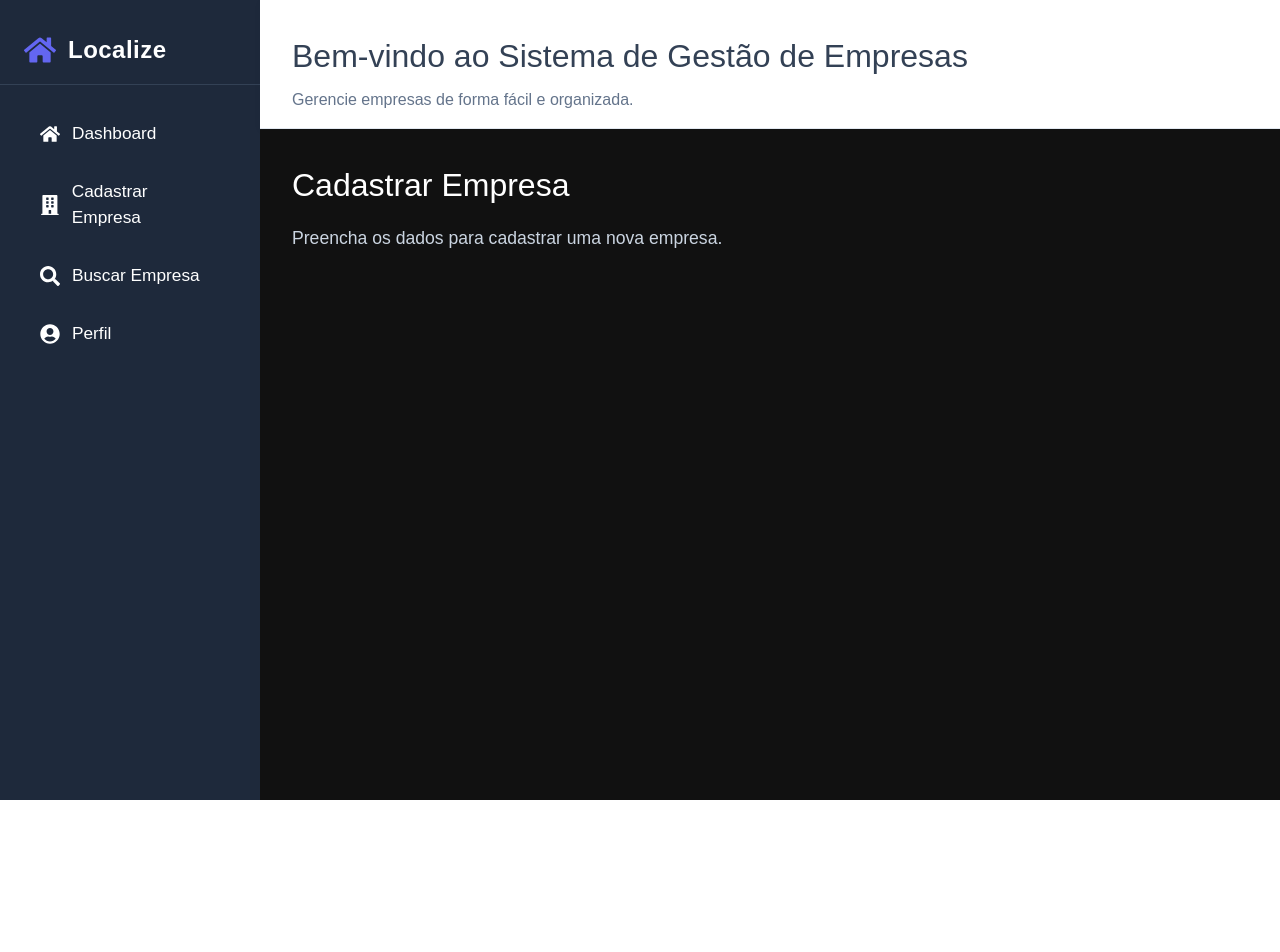
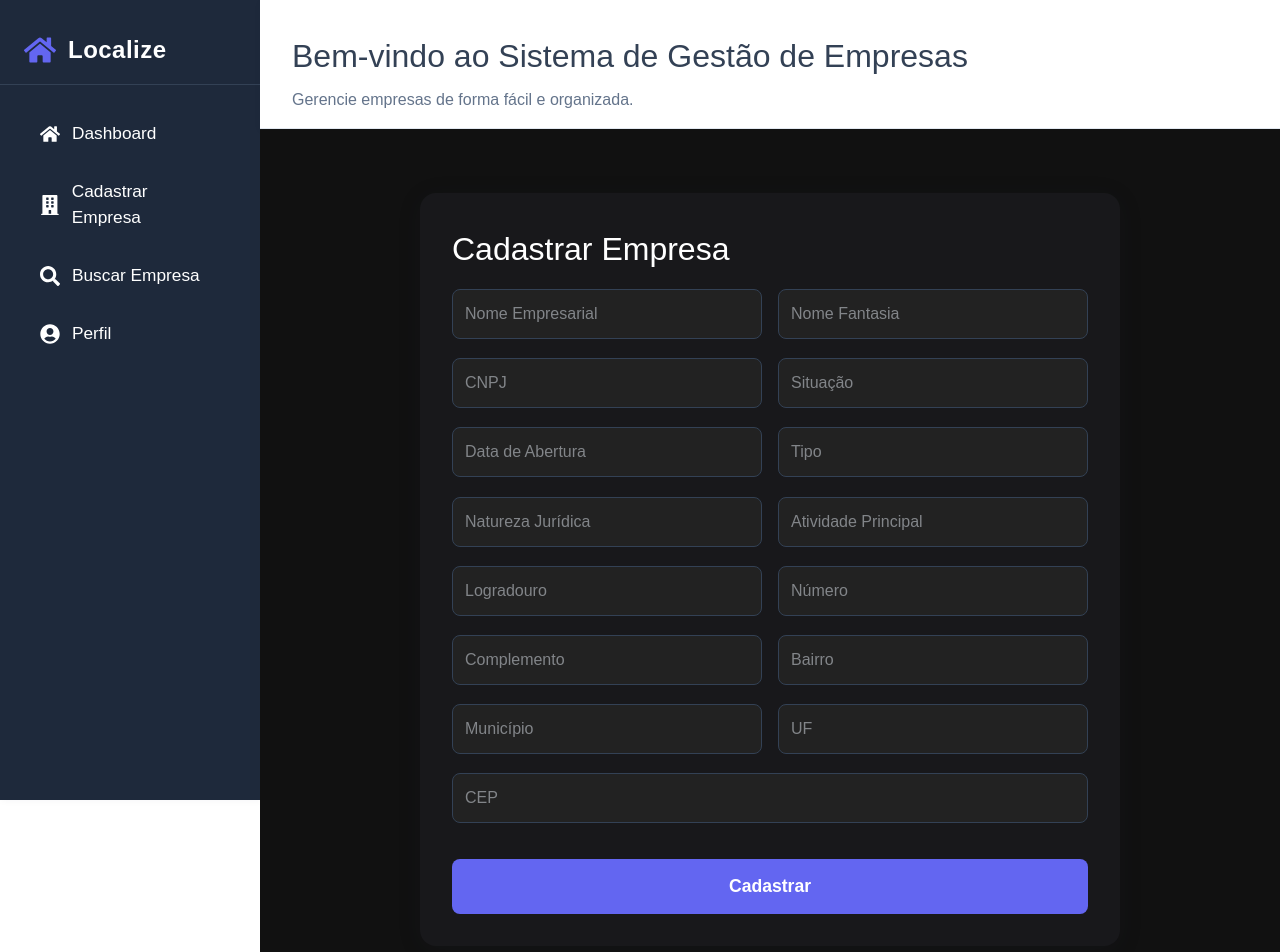
Before and after one commit to isp3ct/front-localize, a Next.js app: page /dashboard/company-create in a window 1280 px wide. Shown: the top 952 px of the page. Before the commit the page ends 800 px from the top, so only its background shows below. Built offline with nearby package versions, Linux system fonts and the light colour scheme.

Commit message:
Adiciona formulário e estilos para cadastro de empresa na página de criação

```diff
--- /dev/null
+++ b/src/app/dashboard/company-create/companyCreate.module.css
@@ -0,0 +1,73 @@
+.container {
+    background: #18181b;
+    color: #e2e8f0;
+    padding: 2rem;
+    border-radius: 1rem;
+    max-width: 700px;
+    margin: 2rem auto;
+    box-shadow: 0 4px 24px rgba(30, 41, 59, 0.10);
+}
+
+.title {
+    color: #fff;
+    font-size: 2rem;
+    margin-bottom: 2rem;
+    text-align: center;
+}
+
+
+.form {
+    display: flex;
+    flex-direction: column;
+    gap: 1.2rem;
+}
+
+.row {
+    display: flex;
+    gap: 1rem;
+}
+
+.input {
+    flex: 1;
+    padding: 0.75rem;
+    border-radius: 0.5rem;
+    border: 1px solid #334155;
+    background: #222;
+    color: #e2e8f0;
+    font-size: 1rem;
+    outline: none;
+    transition: border 0.2s;
+}
+
+.input:focus {
+    border-color: #6366f1;
+}
+
+.button {
+    padding: 0.9rem;
+    background: #6366f1;
+    color: #fff;
+    border: none;
+    border-radius: 0.5rem;
+    font-size: 1.1rem;
+    font-weight: 600;
+    cursor: pointer;
+    margin-top: 1rem;
+    transition: background 0.2s;
+}
+
+.button:hover {
+    background: #4338ca;
+}
+
+@media (max-width: 700px) {
+    .container {
+        padding: 1rem;
+        max-width: 98vw;
+    }
+
+    .row {
+        flex-direction: column;
+        gap: 0.5rem;
+    }
+}
--- a/src/app/dashboard/company-create/page.tsx
+++ b/src/app/dashboard/company-create/page.tsx
@@ -1,11 +1,73 @@
-import React from "react";
+"use client";
+import React, { useState } from "react";
+import styles from "./companyCreate.module.css";
 
 export default function CompanyCreatePage() {
+    const [form, setForm] = useState({
+        nomeEmpresarial: "",
+        nomeFantasia: "",
+        cnpj: "",
+        situacao: "",
+        abertura: "",
+        tipo: "",
+        naturezaJuridica: "",
+        atividadePrincipal: "",
+        logradouro: "",
+        numero: "",
+        complemento: "",
+        bairro: "",
+        municipio: "",
+        uf: "",
+        cep: ""
+    });
+
+    function handleChange(e: React.ChangeEvent<HTMLInputElement | HTMLSelectElement>) {
+        setForm({ ...form, [e.target.name]: e.target.value });
+    }
+
+    function handleSubmit(e: React.FormEvent) {
+        e.preventDefault();
+        // Implementar chamada do backend para cadastrar a empresa
+        alert("Empresa cadastrada com sucesso!");
+    }
+
     return (
-        <div>
+        <div className={styles.container}>
             <h2>Cadastrar Empresa</h2>
-            <p>Preencha os dados para cadastrar uma nova empresa.</p>
-            {/* Formulário de cadastro será implementado futuramente */}
+            <form className={styles.form} onSubmit={handleSubmit}>
+                <div className={styles.row}>
+                    <input className={styles.input} name="nomeEmpresarial" value={form.nomeEmpresarial} onChange={handleChange} placeholder="Nome Empresarial" required />
+                    <input className={styles.input} name="nomeFantasia" value={form.nomeFantasia} onChange={handleChange} placeholder="Nome Fantasia" />
+                </div>
+                <div className={styles.row}>
+                    <input className={styles.input} name="cnpj" value={form.cnpj} onChange={handleChange} placeholder="CNPJ" required />
+                    <input className={styles.input} name="situacao" value={form.situacao} onChange={handleChange} placeholder="Situação" />
+                </div>
+                <div className={styles.row}>
+                    <input className={styles.input} name="abertura" value={form.abertura} onChange={handleChange} placeholder="Data de Abertura" />
+                    <input className={styles.input} name="tipo" value={form.tipo} onChange={handleChange} placeholder="Tipo" />
+                </div>
+                <div className={styles.row}>
+                    <input className={styles.input} name="naturezaJuridica" value={form.naturezaJuridica} onChange={handleChange} placeholder="Natureza Jurídica" />
+                    <input className={styles.input} name="atividadePrincipal" value={form.atividadePrincipal} onChange={handleChange} placeholder="Atividade Principal" />
+                </div>
+                <div className={styles.row}>
+                    <input className={styles.input} name="logradouro" value={form.logradouro} onChange={handleChange} placeholder="Logradouro" />
+                    <input className={styles.input} name="numero" value={form.numero} onChange={handleChange} placeholder="Número" />
+                </div>
+                <div className={styles.row}>
+                    <input className={styles.input} name="complemento" value={form.complemento} onChange={handleChange} placeholder="Complemento" />
+                    <input className={styles.input} name="bairro" value={form.bairro} onChange={handleChange} placeholder="Bairro" />
+                </div>
+                <div className={styles.row}>
+                    <input className={styles.input} name="municipio" value={form.municipio} onChange={handleChange} placeholder="Município" />
+                    <input className={styles.input} name="uf" value={form.uf} onChange={handleChange} placeholder="UF" maxLength={2} />
+                </div>
+                <div className={styles.row}>
+                    <input className={styles.input} name="cep" value={form.cep} onChange={handleChange} placeholder="CEP" />
+                </div>
+                <button type="submit" className={styles.button}>Cadastrar</button>
+            </form>
         </div>
     );
 }
```
